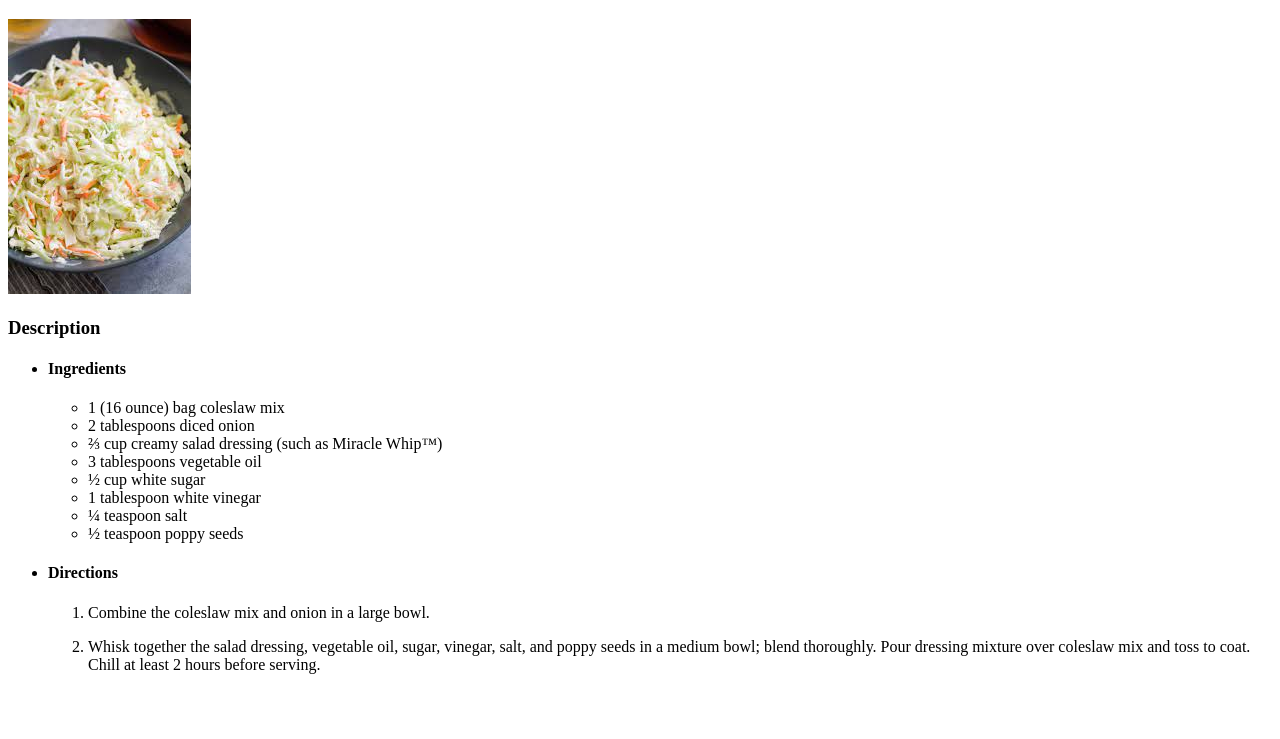
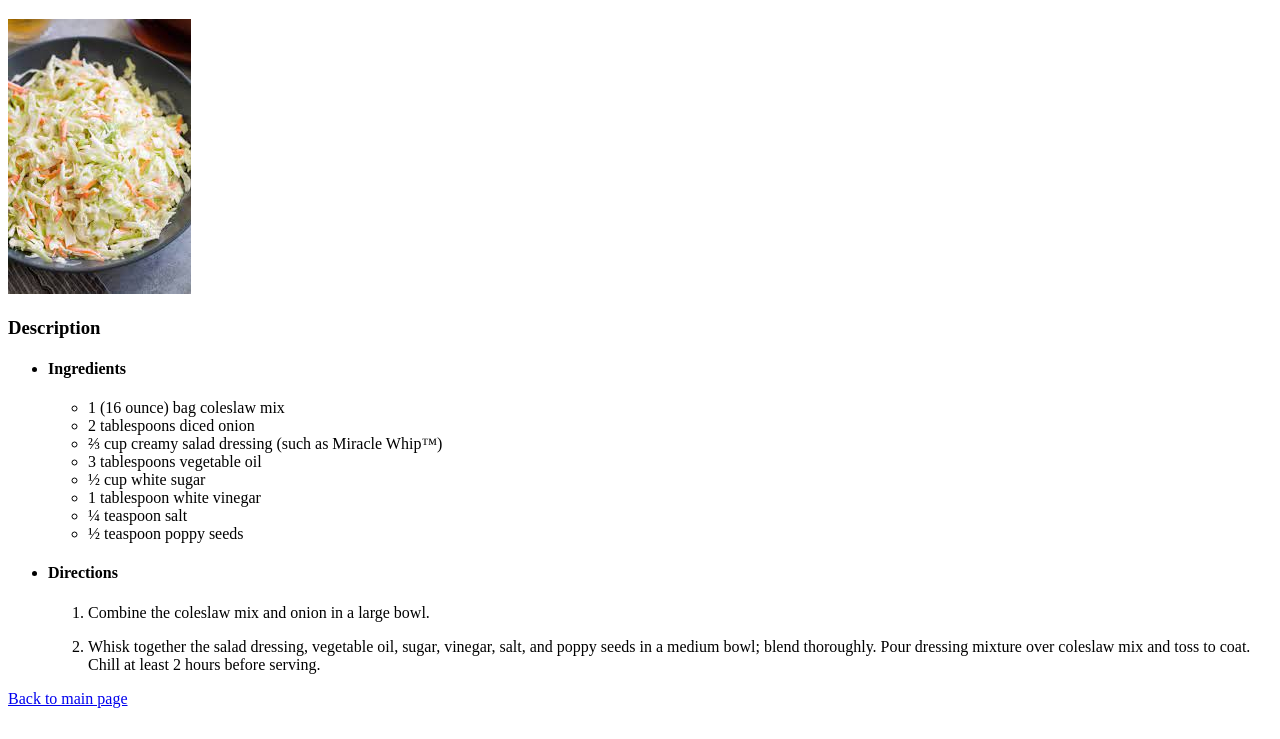
Before and after one commit to PenguinBooper/odin-recipes, a plain HTML site: page recipes/coleslaw/coleslaw.html in a window 1280 px wide. Shown: the part 61-800 px from the top of the page. Drawn offline with Linux system fonts and the light colour scheme.

Commit message:
Add 'back to main page' functionality for the recipe pages

```diff
--- a/recipes/coleslaw/coleslaw.html
+++ b/recipes/coleslaw/coleslaw.html
@@ -37,5 +37,6 @@
             </li>
         </ol>
     </ul>
+    <a href="../../index.html"> Back to main page</a>
 </body>
 </html>
```
Also changed, not shown: recipes/cookies/cookies.html (+1 -0 lines).
